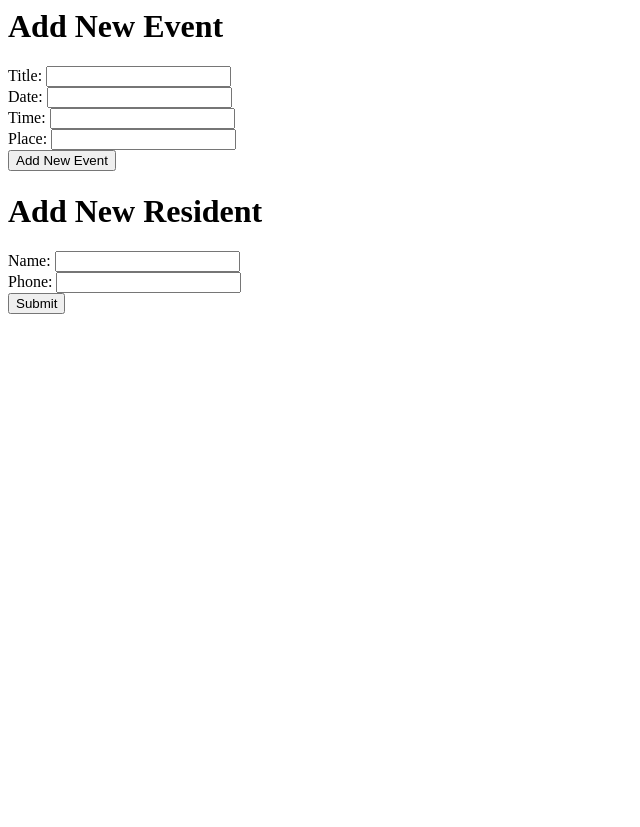
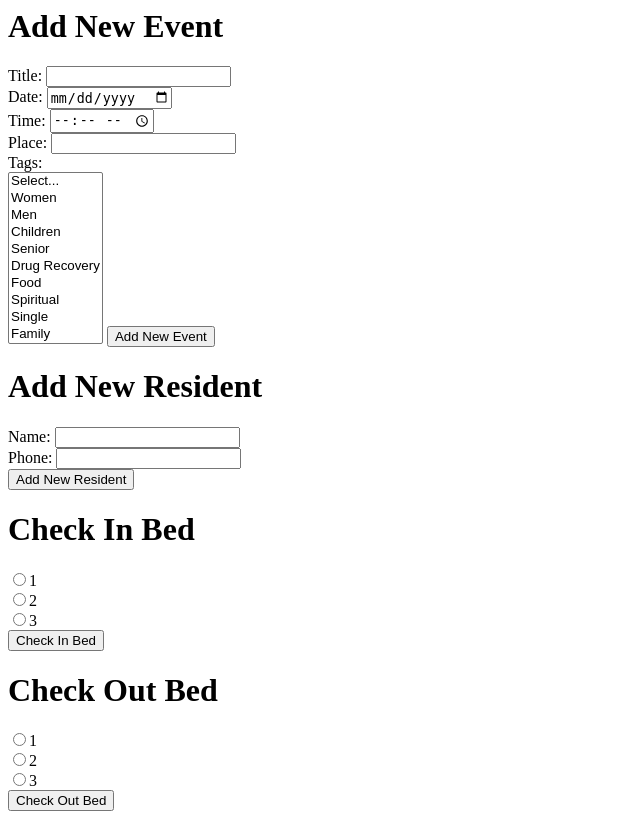
Before and after one commit to spanos/HackDukeS14, a PHP site: page /home.php in a window 1280 px wide. Shown: the whole page, without its empty margins (0-640 px from the left). Before the commit the page ends 314 px from the top, so only its background shows below. Run offline with PHP 8.4, Linux system fonts and the light colour scheme; some libraries are stand-ins or nearby versions.

Commit message:
Add event now works but is sloppy, home page ui updated

```diff
--- a/home.php
+++ b/home.php
@@ -1,22 +1,66 @@
+<!DOCTYPE html5>
+<html>
+        <head>
+                <title>info</title>
+                <link rel="stylesheet" type="text/css" href="style.css">
+                <script src="//ajax.googleapis.com/ajax/libs/jquery/1.11.0/jquery.min.js"></script>
+                <script type="text/javascript" src="interact.js"></script>
+                <meta name="authors" content="Nicole Busby, David Spanos, Kevin Valakuzhy">
+        </head>
         <body>
+                <div class="topborder">
+                        <span class="green"></span>
+                        <span class="purple"></span>
+                        <span class="orange"></span>
+                </div>
+
+                <div id="page_wrapper">
 
                         <h1>Add New Event</h1>
 
-<form name="event" action="event.js" method="get">
+                        <form class="green" name="event" action="addEvent.php" method="post" class="shift">
                         Title: <input type="text" name="title"><br>
-Date: <input type="text" name="date"><br>
-Time: <input type="text" name="time"><br>
+                        Date: <input type="date" name="date"><br>
+                        Time: <input type="time" name="time"><br>
                         Place: <input type="text" name="place"><br>
+                        Tags: <br>
+                                <select name="tags[]" multiple="true" size="10">
+                                  <option value="">Select...</option>
+                                  <option value="women">Women</option>
+                                  <option value="men">Men</option>
+                                  <option value="children">Children</option>
+                                  <option value="senior">Senior</option>
+                                  <option value="rehab">Drug Recovery</option>
+                                  <option value="food">Food</option>
+                                  <option value="spiritual">Spiritual</option>
+                                  <option value="single">Single</option>
+                                  <option value="family">Family</option>
+                                </select>
                         <input type="submit" value="Add New Event">
                         </form>
 
                         <h1>Add New Resident</h1>
-
-<form name="resident" action="resident.js" method="get">
+                        <form class="orange" name="resident" action="resident.php" method="post">
                         Name: <input type="text" name="name"><br>
                         Phone: <input type="text" name="phone"><br>
-<input type ="submit" value"Add New Resident">
+                        <input type ="submit" value="Add New Resident">
                         </form>
 
+                        <h1>Check In Bed</h1>
+                        <form class="purple" name="bed2" action="bedReserve.php" method="post">
+                        <input type="radio" name="BedID" value=1>1<br>
+                        <input type="radio" name="BedID" value=2>2<br>
+                        <input type="radio" name="BedID" value=3>3<br>
+                        <input type="submit" value="Check In Bed">
+                        </form>
+
+                        <h1>Check Out Bed</h1>
+                        <form class="purple" name="bed1" action="bedRelease.php" method="post">
+                        <input type="radio" name="BedID" value=1>1<br>
+                        <input type="radio" name="BedID" value=2>2<br>
+                        <input type="radio" name="BedID" value=3>3<br>
+                        <input type="submit" value="Check Out Bed">
+                        </form>
+                </div>
         </body>
 </html>
```
Also changed, not shown: addEvent.php (added, +95 -0 lines). Lines whose indentation alone changed are shown as unchanged.
